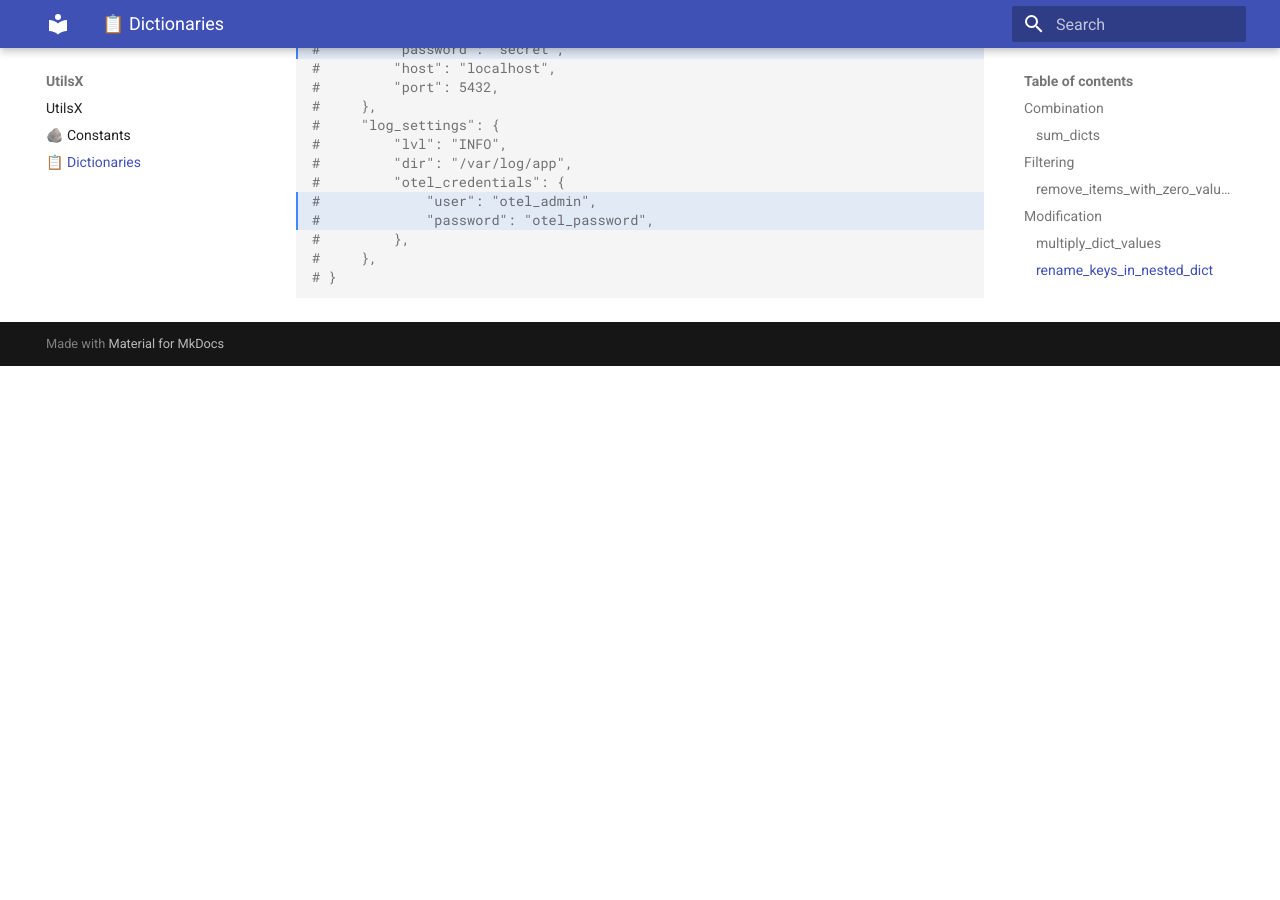
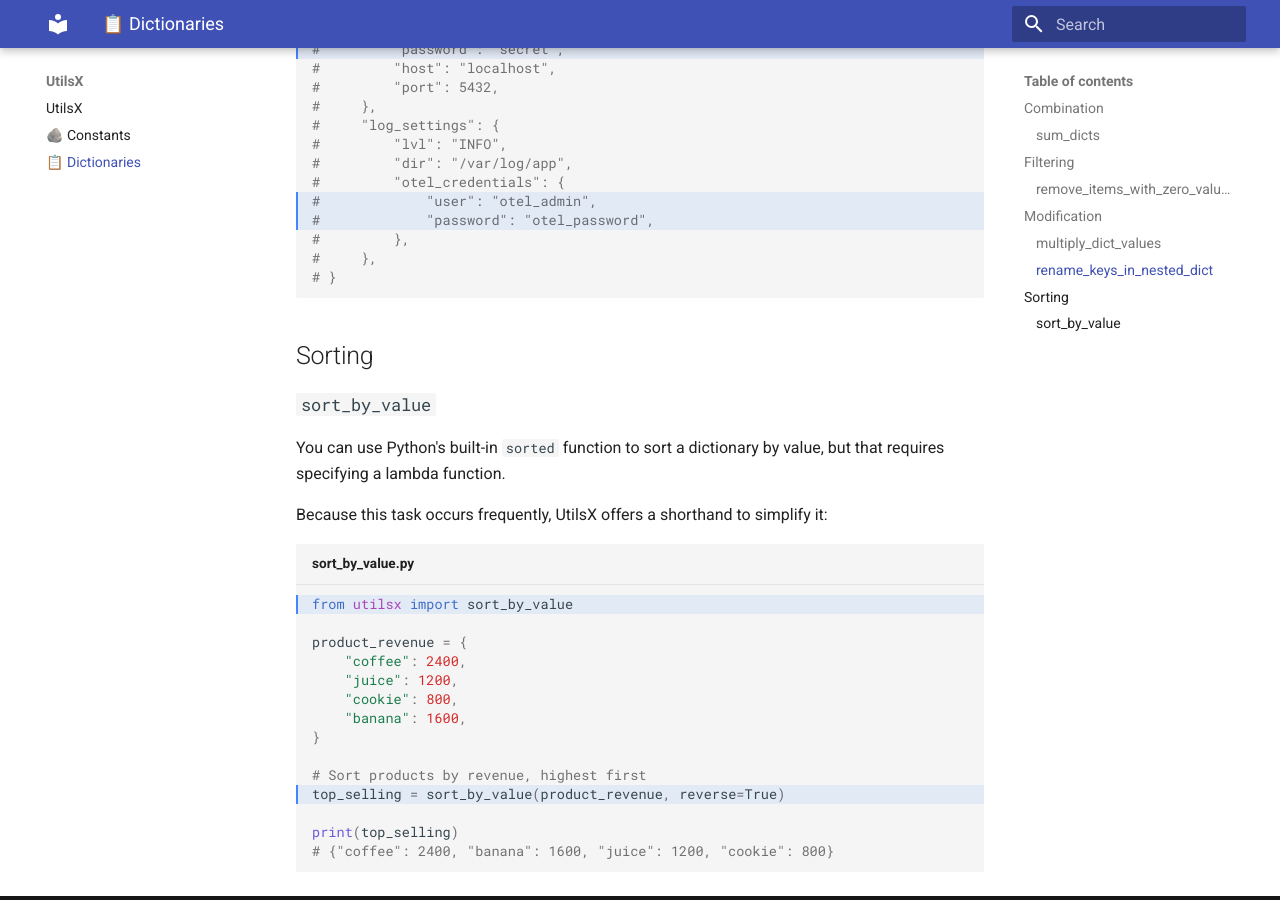
Before and after one commit to yury-fedotov/utilsx, an MkDocs documentation site: the page built from docs/dictionaries.md, in a window 1280 px wide and 900 px high, scrolled down 4315 px. Built offline with MkDocs 1.6.1 and Material for MkDocs 9.7.7, drawn with Linux system fonts in a browser that asks for light colours; before the commit the page ends 4681 px from its top, so only the background shows below that.

Commit message:
Explain `sorting`

````diff
--- a/docs/dictionaries.md
+++ b/docs/dictionaries.md
@@ -209,3 +209,29 @@ print(relevant_config)
 #     },
 # }
 ```
+
+## Sorting
+
+### `sort_by_value`
+
+You can use Python's built-in `sorted` function to sort a dictionary by value,
+but that requires specifying a lambda function.
+
+Because this task occurs frequently, UtilsX offers a shorthand to simplify it:
+
+``` py title="sort_by_value.py" hl_lines="1 11"
+from utilsx import sort_by_value
+
+product_revenue = {
+    "coffee": 2400,
+    "juice": 1200,
+    "cookie": 800,
+    "banana": 1600,
+}
+
+# Sort products by revenue, highest first
+top_selling = sort_by_value(product_revenue, reverse=True)
+
+print(top_selling)
+# {"coffee": 2400, "banana": 1600, "juice": 1200, "cookie": 800}
+```
````
